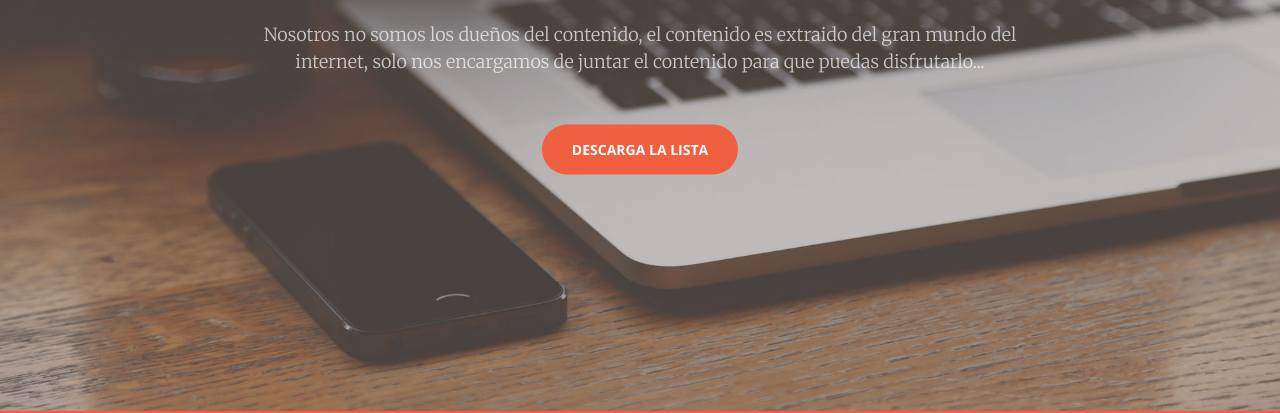
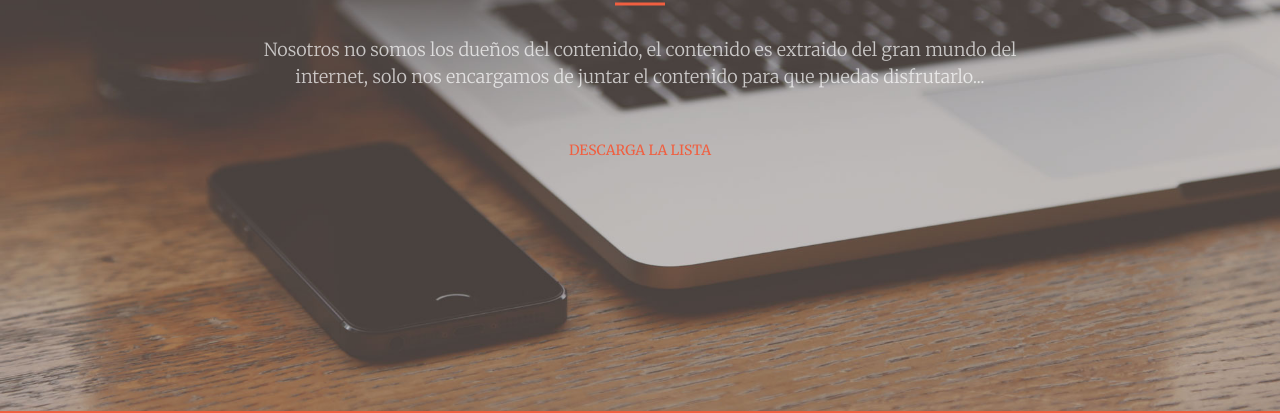
Before and after one commit to games67/G67web, a website: page index.html in a window 1280 px wide. Shown: the part 389-802 px from the top of the page. Drawn offline with nearby package versions, Linux system fonts and the light colour scheme.

Commit message:
Update index.html

```diff
--- a/index.html
+++ b/index.html
@@ -74,7 +74,7 @@
                 <h1 id="homeHeading">Bienvenido a las listas remotas m3u de G67</h1>
                 <hr>
                 <p>Nosotros no somos los  dueños del contenido, el contenido es extraido del gran mundo del internet, solo nos encargamos de juntar el contenido para que puedas disfrutarlo...</p>
-                <a href="#about" class="btn btn-primary btn-xl page-scroll">DESCARGA LA LISTA</a>
+                <a href="#about" class="http://ver-peliculas.org/">DESCARGA LA LISTA</a>
             </div>
         </div>
     </header>
```
